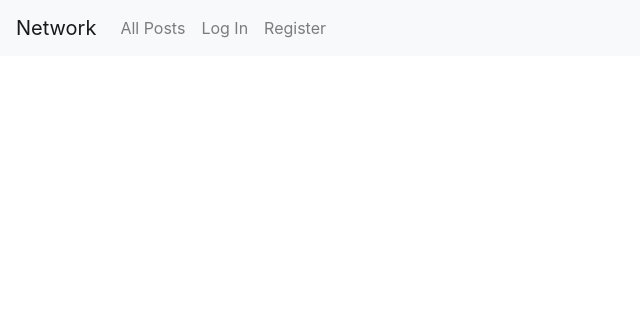
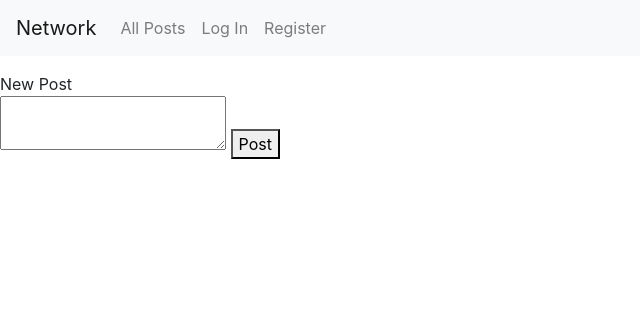
Before and after one commit to loki-pepe/project4, a Django app: page / in a window 1280 px wide. Shown: the top 316 px of the page, without its empty margins (0-640 px from the left). Run offline with Django 3.2, Linux system fonts and the light colour scheme; data that the repository does not hold is empty; some libraries are stand-ins or nearby versions.

Commit message:
add create post form to index page

```diff
--- a/network/templates/network/index.html
+++ b/network/templates/network/index.html
@@ -11,4 +11,11 @@
             </li>
         {% endfor %}
     </ul>
+
+    <form action="{% url 'create' %}" method="post">
+        {% csrf_token %}
+        <div>New Post</div>
+        <textarea name="text"></textarea>
+        <button type="submit">Post</button>
+    </form>
 {% endblock %}
```
